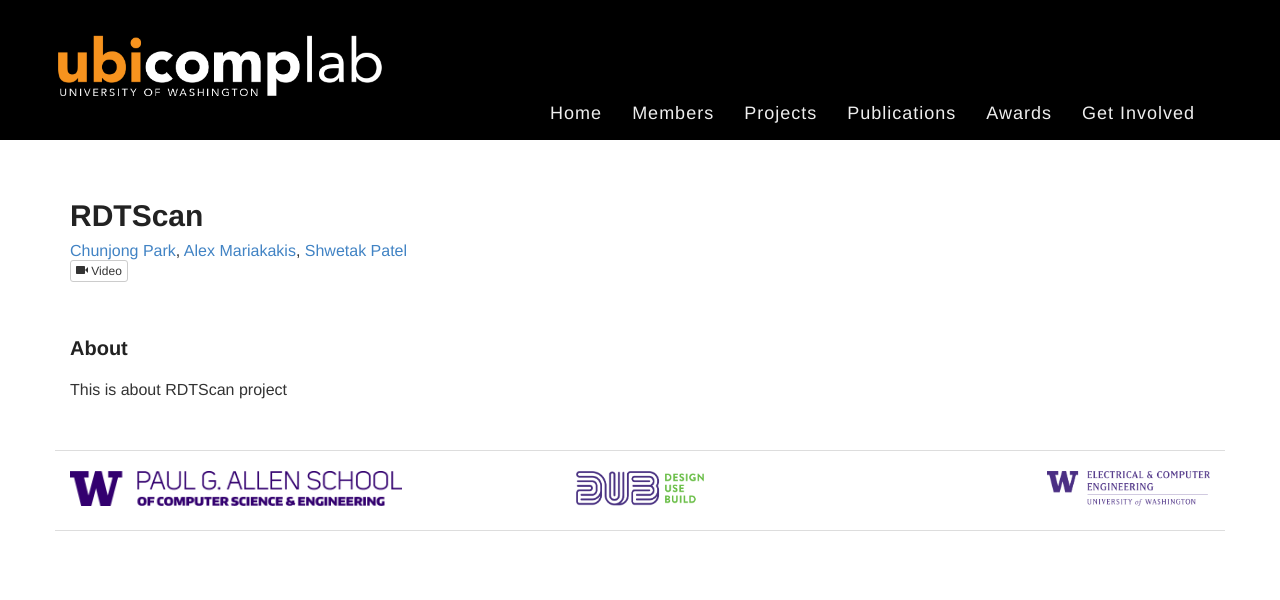
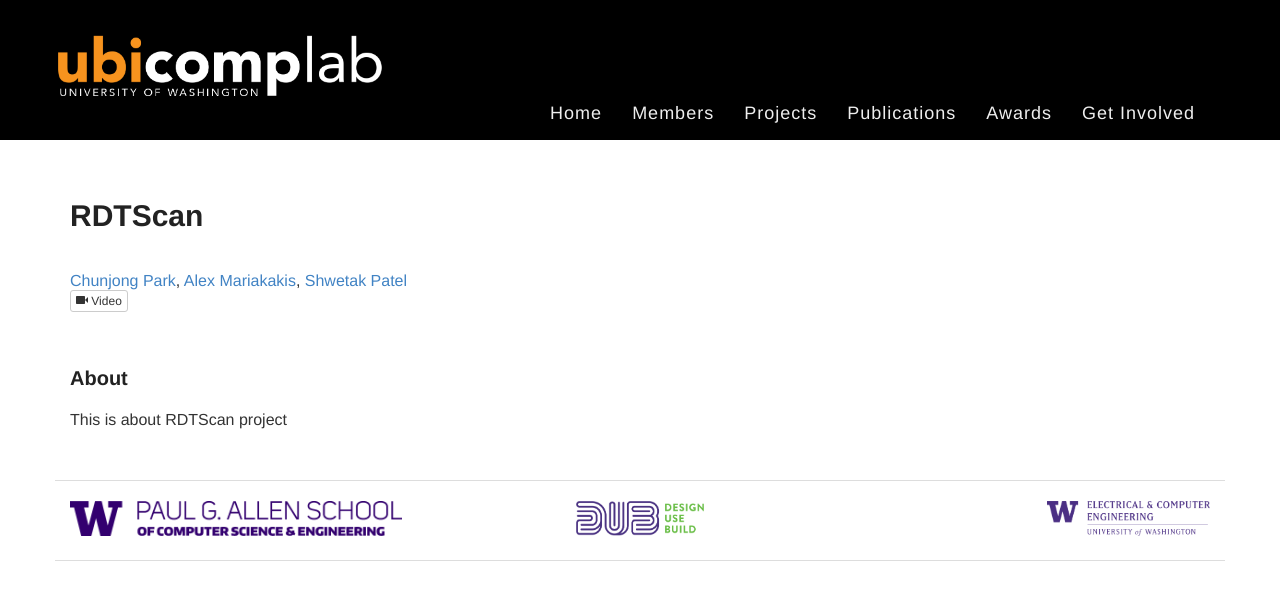
Before and after one commit to ubicomplab/ubicomplab.github.io, a Jekyll site: the page built from _projects/rdtscan.md, in a window 1280 px wide. Shown: the top 600 px of the page. Built offline with Jekyll 4.4.1, drawn with Linux system fonts in a browser that asks for light colours; some web fonts are replaced.

Commit message:
Update from Forestry.io Chunjong Park updated _layouts/project.html

```diff
--- a/_layouts/project.html
+++ b/_layouts/project.html
@@ -7,6 +7,7 @@
 <script src="{{site.baseurl}}/bower_components/jquery.fitvids/jquery.fitvids.js"></script>
 <article class="page publication">
   <h1>{{ page.name }}</h1>
+  <h1>{{ page }}</h1>
   <span class="auhor_list">{% include author_list.html authors=page.members %}</span>
     <section>
     {% if page.date <= site.time %}
```
